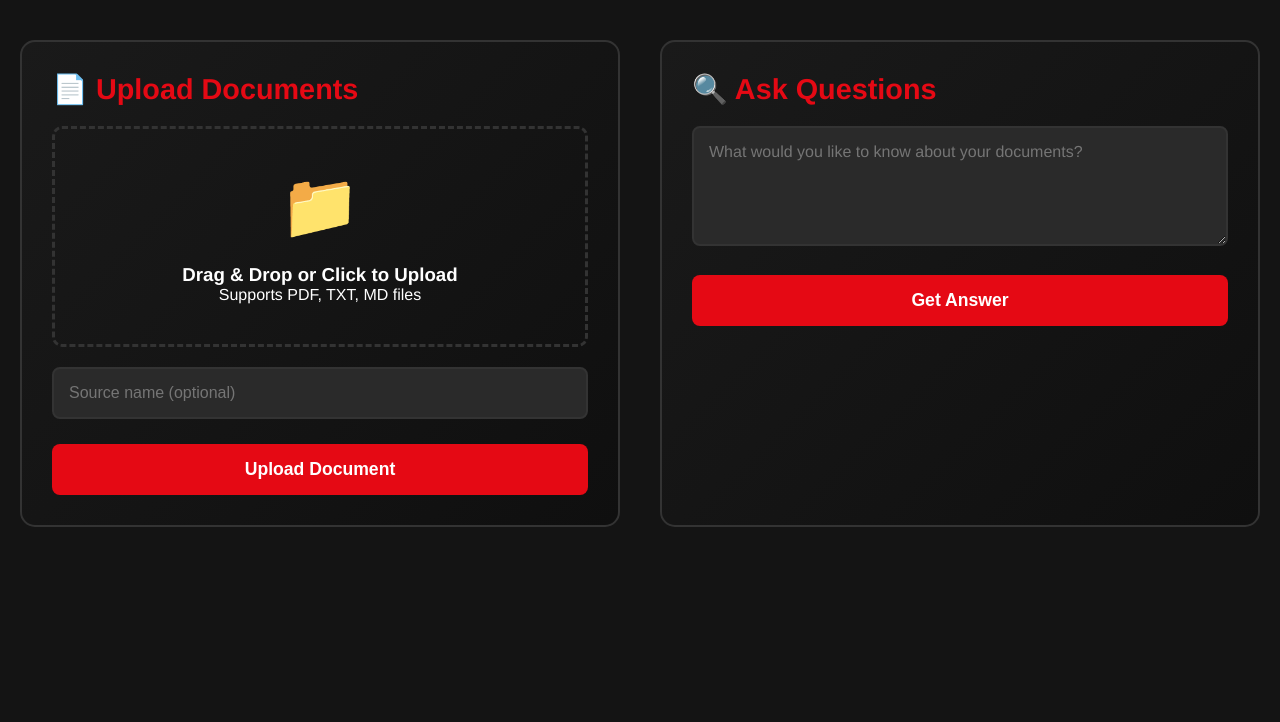
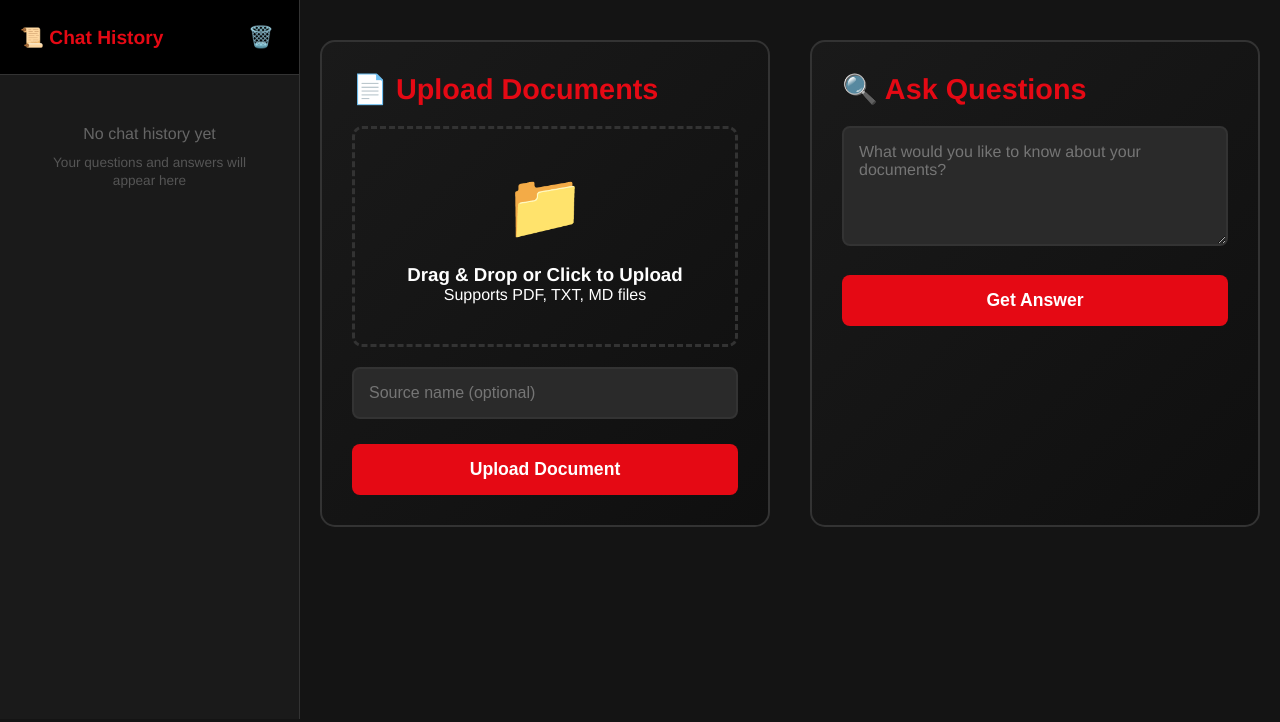
Before and after one commit to monishvayugandla-commits/KB-RAG, a FastAPI app: page /app in a window 1280 px wide. Shown: the part 78-800 px from the top of the page. Run offline with FastAPI, Linux system fonts and the light colour scheme; parts of the project's set-up code (start-up, migrations or seed data) failed here and were passed over.

Commit message:
FEATURE: Add chat history sidebar

```diff
--- a/static/css/app.css
+++ b/static/css/app.css
@@ -36,6 +36,123 @@ nav {
 
 .nav-links a:hover {
     color: #e50914;
+}
+
+/* App Layout with Sidebar */
+.app-layout {
+    display: flex;
+    min-height: calc(100vh - 81px); /* Full height minus nav */
+}
+
+/* Sidebar - Chat History */
+.sidebar {
+    width: 300px;
+    background: #1a1a1a;
+    border-right: 1px solid #333;
+    display: flex;
+    flex-direction: column;
+    overflow: hidden;
+}
+
+.sidebar-header {
+    padding: 20px;
+    background: #000;
+    border-bottom: 1px solid #333;
+    display: flex;
+    justify-content: space-between;
+    align-items: center;
+}
+
+.sidebar-header h3 {
+    font-size: 1.2rem;
+    color: #e50914;
+    margin: 0;
+}
+
+.clear-history-btn {
+    background: none;
+    border: none;
+    color: #999;
+    font-size: 1.3rem;
+    cursor: pointer;
+    transition: color 0.3s;
+    padding: 5px;
+}
+
+.clear-history-btn:hover {
+    color: #e50914;
+}
+
+.history-list {
+    flex: 1;
+    overflow-y: auto;
+    padding: 10px;
+}
+
+.empty-history {
+    text-align: center;
+    padding: 40px 20px;
+    color: #666;
+}
+
+.empty-history p {
+    font-size: 1rem;
+    margin-bottom: 10px;
+}
+
+.empty-history small {
+    font-size: 0.85rem;
+    color: #555;
+}
+
+.history-item {
+    background: #222;
+    border: 1px solid #333;
+    border-radius: 8px;
+    padding: 12px;
+    margin-bottom: 10px;
+    cursor: pointer;
+    transition: all 0.3s;
+}
+
+.history-item:hover {
+    background: #2a2a2a;
+    border-color: #e50914;
+    transform: translateX(5px);
+}
+
+.history-item-question {
+    font-size: 0.9rem;
+    color: #fff;
+    margin-bottom: 5px;
+    font-weight: 500;
+    overflow: hidden;
+    text-overflow: ellipsis;
+    white-space: nowrap;
+}
+
+.history-item-answer {
+    font-size: 0.8rem;
+    color: #999;
+    overflow: hidden;
+    text-overflow: ellipsis;
+    display: -webkit-box;
+    -webkit-line-clamp: 2;
+    -webkit-box-orient: vertical;
+    line-height: 1.4;
+}
+
+.history-item-time {
+    font-size: 0.7rem;
+    color: #666;
+    margin-top: 8px;
+    text-align: right;
+}
+
+/* Main Content Area */
+.main-content {
+    flex: 1;
+    overflow-y: auto;
 }
 
 /* Main Container */
--- a/static/js/app.js
+++ b/static/js/app.js
@@ -1,3 +1,124 @@
+// Chat History Management
+let chatHistory = [];
+
+// Load history from localStorage on page load
+document.addEventListener('DOMContentLoaded', () => {
+    loadHistory();
+});
+
+function loadHistory() {
+    const savedHistory = localStorage.getItem('kb-rag-history');
+    if (savedHistory) {
+        chatHistory = JSON.parse(savedHistory);
+        renderHistory();
+    }
+}
+
+function saveHistory() {
+    localStorage.setItem('kb-rag-history', JSON.stringify(chatHistory));
+}
+
+function addToHistory(question, answer, sources) {
+    const historyItem = {
+        id: Date.now(),
+        question: question,
+        answer: answer,
+        sources: sources || [],
+        timestamp: new Date().toISOString()
+    };
+
+    chatHistory.unshift(historyItem); // Add to beginning
+
+    // Keep only last 50 items
+    if (chatHistory.length > 50) {
+        chatHistory = chatHistory.slice(0, 50);
+    }
+
+    saveHistory();
+    renderHistory();
+}
+
+function renderHistory() {
+    const historyList = document.getElementById('historyList');
+
+    if (chatHistory.length === 0) {
+        historyList.innerHTML = `
+            <div class="empty-history">
+                <p>No chat history yet</p>
+                <small>Your questions and answers will appear here</small>
+            </div>
+        `;
+        return;
+    }
+
+    historyList.innerHTML = chatHistory.map(item => {
+        const date = new Date(item.timestamp);
+        const timeAgo = getTimeAgo(date);
+
+        return `
+            <div class="history-item" onclick="loadHistoryItem(${item.id})">
+                <div class="history-item-question">❓ ${escapeHtml(item.question)}</div>
+                <div class="history-item-answer">${escapeHtml(item.answer)}</div>
+                <div class="history-item-time">${timeAgo}</div>
+            </div>
+        `;
+    }).join('');
+}
+
+function loadHistoryItem(id) {
+    const item = chatHistory.find(h => h.id === id);
+    if (!item) return;
+
+    // Populate query input
+    document.getElementById('queryInput').value = item.question;
+
+    // Show results
+    const resultsSection = document.getElementById('resultsSection');
+    const answerBox = document.getElementById('answerBox');
+    const sourcesBox = document.getElementById('sourcesBox');
+
+    answerBox.textContent = item.answer;
+
+    if (item.sources && item.sources.length > 0) {
+        sourcesBox.innerHTML = item.sources.map(source =>
+            `<div class="source-item">
+                <strong>${source.source || 'Unknown'}</strong>
+                <p>${source.chunk || ''}</p>
+            </div>`
+        ).join('');
+    } else {
+        sourcesBox.innerHTML = '<p>No sources available</p>';
+    }
+
+    resultsSection.style.display = 'block';
+    resultsSection.scrollIntoView({ behavior: 'smooth' });
+}
+
+function clearHistory() {
+    if (confirm('Are you sure you want to clear all chat history?')) {
+        chatHistory = [];
+        localStorage.removeItem('kb-rag-history');
+        renderHistory();
+    }
+}
+
+function getTimeAgo(date) {
+    const seconds = Math.floor((new Date() - date) / 1000);
+
+    if (seconds < 60) return 'Just now';
+    if (seconds < 3600) return Math.floor(seconds / 60) + ' min ago';
+    if (seconds < 86400) return Math.floor(seconds / 3600) + ' hrs ago';
+    if (seconds < 604800) return Math.floor(seconds / 86400) + ' days ago';
+
+    return date.toLocaleDateString();
+}
+
+function escapeHtml(text) {
+    const div = document.createElement('div');
+    div.textContent = text;
+    return div.innerHTML;
+}
+
 // Upload area drag and drop
 const uploadArea = document.getElementById('uploadArea');
 const fileInput = document.getElementById('fileInput');
@@ -175,6 +296,9 @@ async function queryDocuments() {
             }
 
             resultsSection.style.display = 'block';
+
+            // Add to history
+            addToHistory(query, result.answer, result.sources);
         } else {
             statusDiv.innerHTML = `<div class="status-message status-error">❌ Error: ${result.error || 'Unknown error'}</div>`;
         }
--- a/templates/app.html
+++ b/templates/app.html
@@ -4,7 +4,7 @@
     <meta charset="UTF-8">
     <meta name="viewport" content="width=device-width, initial-scale=1.0">
     <title>KB-RAG App</title>
-    <link rel="stylesheet" href="/static/css/app.css?v=4.0">
+    <link rel="stylesheet" href="/static/css/app.css?v=5.0">
 </head>
 <body>
     <nav>
@@ -15,6 +15,23 @@
         </div>
     </nav>
 
+    <div class="app-layout">
+        <!-- Sidebar - Chat History -->
+        <aside class="sidebar" id="sidebar">
+            <div class="sidebar-header">
+                <h3>📜 Chat History</h3>
+                <button class="clear-history-btn" onclick="clearHistory()" title="Clear all history">🗑️</button>
+            </div>
+            <div class="history-list" id="historyList">
+                <div class="empty-history">
+                    <p>No chat history yet</p>
+                    <small>Your questions and answers will appear here</small>
+                </div>
+            </div>
+        </aside>
+
+        <!-- Main Content -->
+        <main class="main-content">
             <div class="container">
                 <!-- Upload -->
                 <div class="section">
@@ -46,7 +63,9 @@
                     <div class="sources" id="sourcesBox"></div>
                 </div>
             </div>
+        </main>
+    </div>
 
-    <script src="/static/js/app.js?v=4.0"></script>
+    <script src="/static/js/app.js?v=5.0"></script>
 </body>
 </html>
```
Lines whose indentation alone changed are shown as unchanged.
